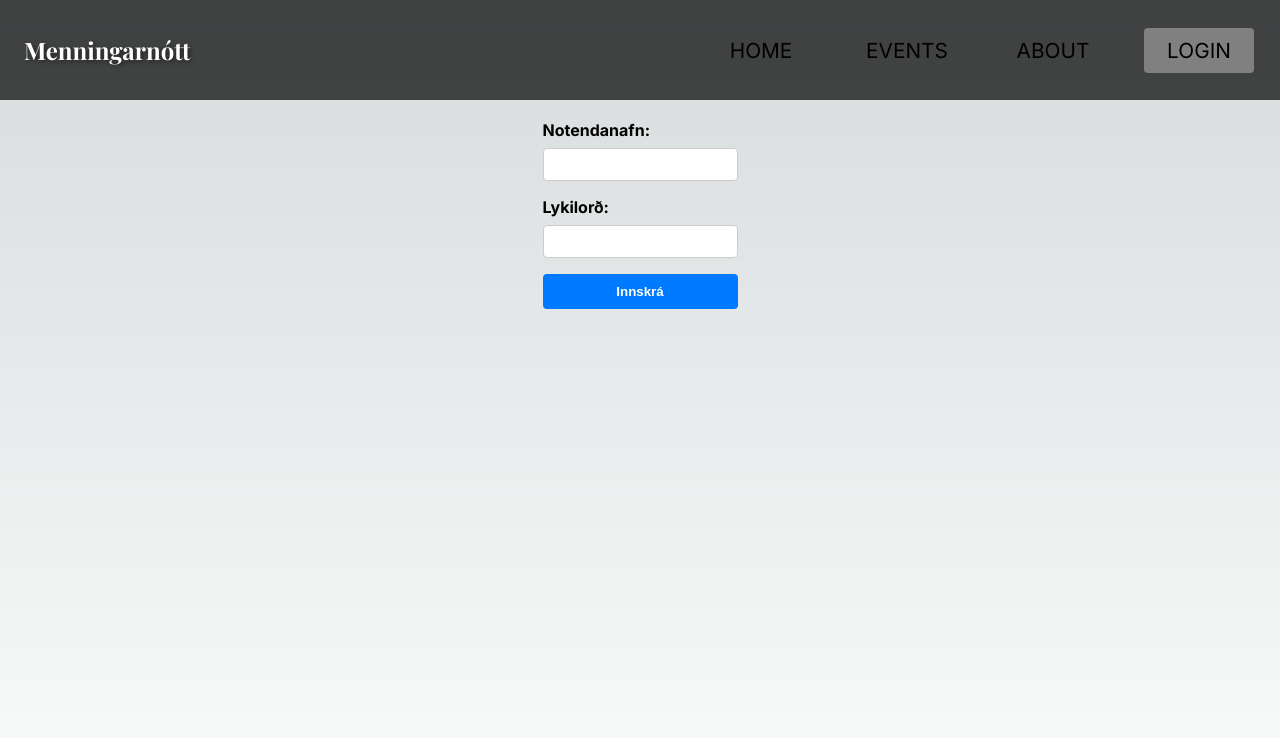
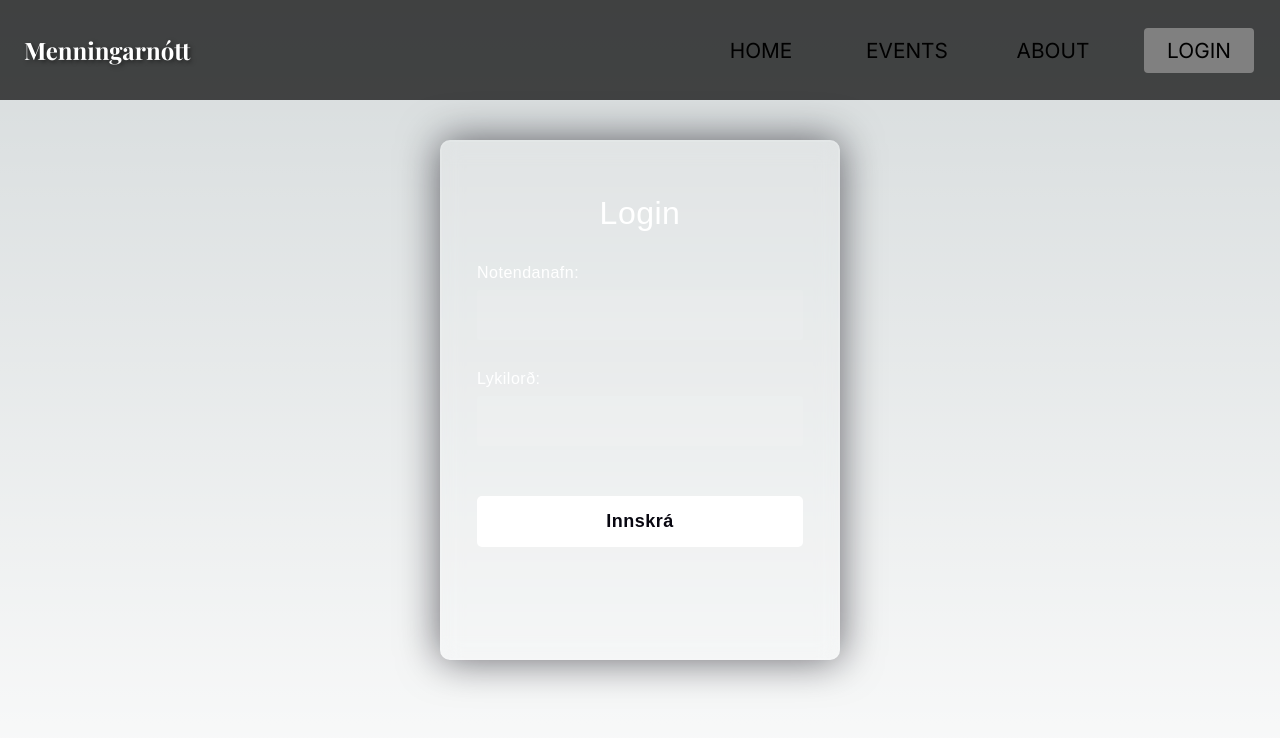
Before and after one commit to gillzinn/vef2_2024_h2, a Next.js app: page /login in a window 1280 px wide. Shown: the top 738 px of the page. Built offline with nearby package versions, Linux system fonts and the light colour scheme; a web font is replaced by a local one.

Commit message:
css login

```diff
--- /dev/null
+++ b/src/app/(auth)/login/login.module.css
@@ -0,0 +1,79 @@
+.loginForm{
+    height: 520px;
+    width: 400px;
+    background-color: rgba(255,255,255,0.13);
+    position: absolute;
+    transform: translate(-50%,-50%);
+    top: 50%;
+    left: 50%;
+    border-radius: 10px;
+    backdrop-filter: blur(10px);
+    border: 2px solid rgba(255,255,255,0.1);
+    box-shadow: 0 0 40px rgba(8,7,16,0.6);
+    padding: 50px 35px;
+}
+.loginForm *{
+    font-family: 'Poppins',sans-serif;
+    color: #ffffff;
+    letter-spacing: 0.5px;
+    outline: none;
+    border: none;
+}
+.loginForm h3{
+    font-size: 32px;
+    font-weight: 500;
+    line-height: 42px;
+    text-align: center;
+}
+
+.label{
+    display: block;
+    margin-top: 30px;
+    font-size: 16px;
+    font-weight: 500;
+}
+.input{
+    display: block;
+    height: 50px;
+    width: 100%;
+    background-color: rgba(255,255,255,0.07);
+    border-radius: 3px;
+    padding: 0 10px;
+    margin-top: 8px;
+    font-size: 14px;
+    font-weight: 300;
+}
+
+.button{
+    margin-top: 50px;
+    width: 100%;
+    background-color: #ffffff;
+    color: #080710;
+    padding: 15px 0;
+    font-size: 18px;
+    font-weight: 600;
+    border-radius: 5px;
+    cursor: pointer;
+}
+.social{
+  margin-top: 30px;
+  display: flex;
+}
+.social div{
+  background: red;
+  width: 350px;
+  border-radius: 3px;
+  padding: 10px 10px 10px 10px;
+  background-color: rgba(255,255,255,0.27);
+  color: #eaf0fb;
+  text-align: center;
+}
+.social div:hover{
+  background-color: rgba(255,255,255,0.47);
+}
+.social .fb{
+  margin-left: 25px;
+}
+.social i{
+  margin-right: 4px;
+}
--- a/src/app/(auth)/login/page.tsx
+++ b/src/app/(auth)/login/page.tsx
@@ -2,8 +2,9 @@
 
 import React, { useState } from "react";
 import { redirect } from 'next/navigation';
-import './login.css';
+//import './login.css';
 import { Context } from "../../../utils/User";
+import styles from './login.module.css';
 
 export default function Login() {
   const [name, setName] = useState("");
@@ -42,9 +43,10 @@ export default function Login() {
             <div className="login">
               {message && <p>{message}</p>}
 
-              <form onSubmit={handleSubmit(loginUser)}>
+              <form className={styles.loginForm} onSubmit={handleSubmit(loginUser)}>
+              <h3>Login</h3>
                 <div>
-                  <label htmlFor="username">Notendanafn:</label>
+                  <label className={styles.label} htmlFor="username">Notendanafn:</label>
                   <input
                     autoComplete="off"
                     id="username"
@@ -52,11 +54,12 @@ export default function Login() {
                     name="username"
                     value={name}
                     onChange={handleInputChangeName}
+                    className={styles.input}
                   />
                 </div>
 
                 <div>
-                  <label htmlFor="password">Lykilorð:</label>
+                  <label className={styles.label} htmlFor="password">Lykilorð:</label>
                   <input
                     autoComplete="off"
                     id="password"
@@ -64,10 +67,11 @@ export default function Login() {
                     name="password"
                     value={pass}
                     onChange={handleInputChangePass}
+                    className={styles.input}
                   />
                 </div>
 
-                <button disabled={fetching}>Innskrá</button>
+                <button className={styles.button} disabled={fetching}>Innskrá</button>
               </form>
             </div>
           </React.Fragment>
--- a/src/app/events/[id]/page.tsx
+++ b/src/app/events/[id]/page.tsx
@@ -1,7 +1,7 @@
 
 import styles from './../../page.module.css';
 import { fetchEvent } from '@/utils/fetch';
-
+import Link from 'next/link';
 import Image from 'next/image';
 
 import cloudinary from '@/utils/cloudinary';
@@ -27,11 +27,11 @@ const Events = async ({params: {id}, } : {params: {id: string}}) => {
             {events === null ? (
               <div>Loading</div>
             ) : (
-                  <a key={id} className={styles.card} href={`/events/${id}`}>
+                  <Link key={id} className={styles.card} href={`/events/${id}`}>
                     <h2>{events.title}</h2>
                     <p>{events.place}</p>
                     <p>{events.date}</p>
-                  </a>
+                  </Link>
               )
             }
 
--- a/src/app/events/page.tsx
+++ b/src/app/events/page.tsx
@@ -2,7 +2,7 @@ import Image from 'next/image';
 import { Event } from '@/utils/types';
 import styles from './../page.module.css';
 import { fetchEvents } from '@/utils/fetch';
-
+import Link from 'next/link';
 
 
 
@@ -23,7 +23,7 @@ const Events = async () =>{
             <div>Loading</div>
           ) : (
             events.map(({id, title, place, date, imageURL}: {id: string, title: string, place: string ,date: string, imageURL: string}) => (
-                <a key={id} className={styles.card} href={`/events/${id}`}>
+                <Link key={id} className={styles.card} href={`/events/${id}`}>
                   <h2>{title}</h2>
                   <p>{place}</p>
                   <p>{date}</p>
@@ -33,7 +33,7 @@ const Events = async () =>{
                     width={90}
                     alt="Mynd fyrir viðburð"
                   />
-                </a>
+                </Link>
             ))
           )}
       </div>
--- a/src/app/page.tsx
+++ b/src/app/page.tsx
@@ -40,9 +40,6 @@ export default function Home() {
             Menningarnótt!
           </h1>
         </div>
-        <div>
-
-        </div>
       </div>
       <div className={styles.grid}>
         {cards.map(card => (
```
